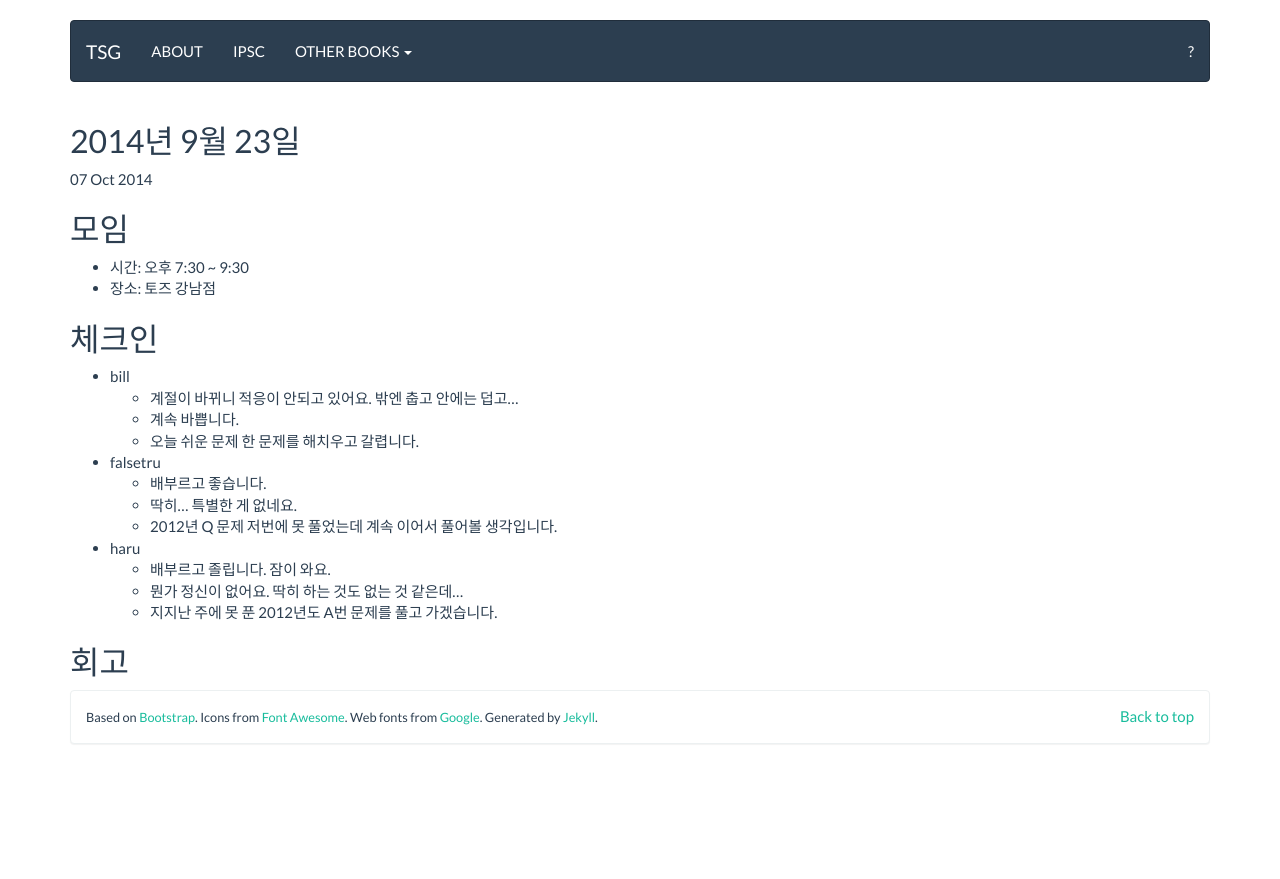
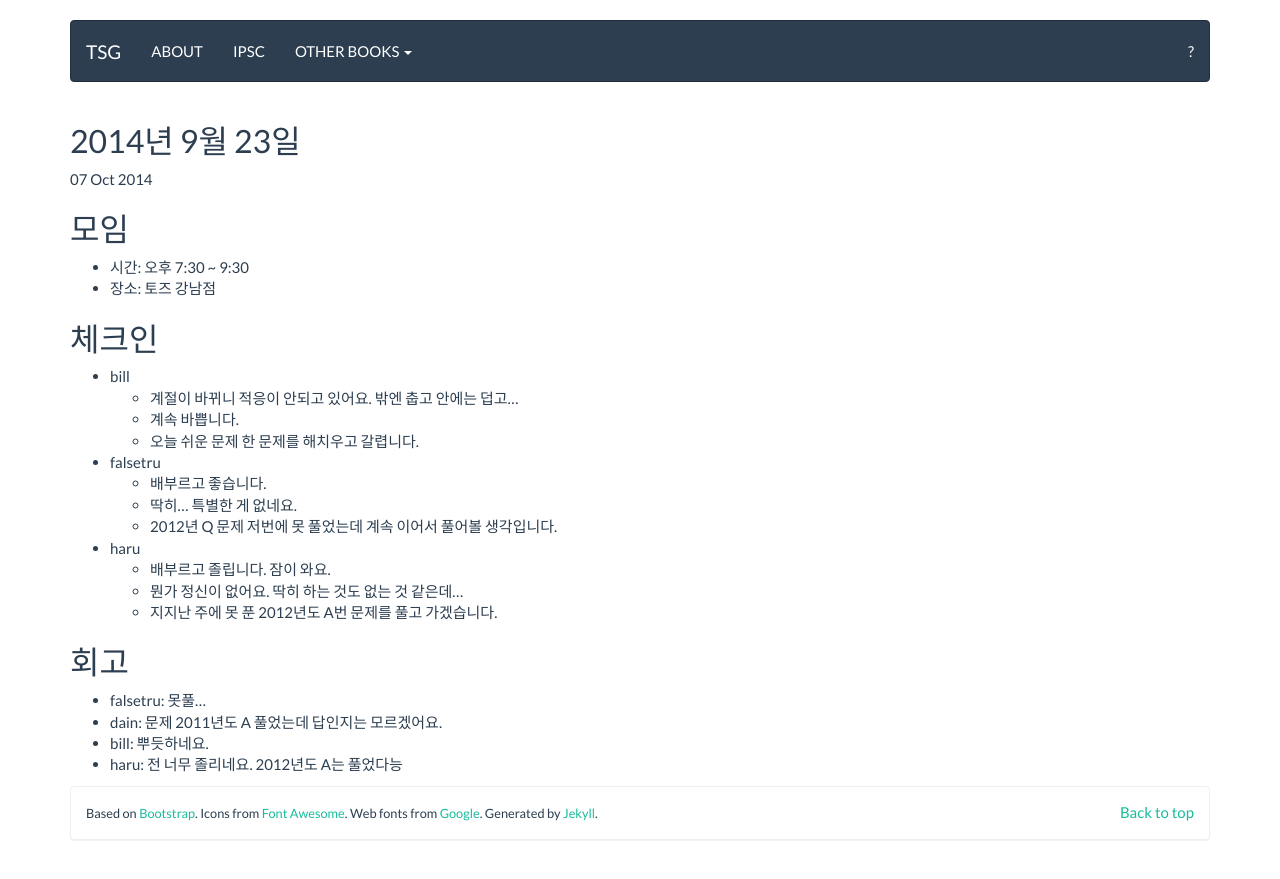
Before and after one commit to tuestudy/tuestudy.github.io, a Jekyll site: the page built from _posts/2014-10-07-tsg-ipsc-off.markdown, in a window 1280 px wide. Shown: the top 879 px of the page. Built offline with Jekyll 4.4.1, drawn with Linux system fonts in a browser that asks for light colours; Markdown is read by kramdown in place of the engine named in the settings.

Commit message:
2014-10-07 회고

```diff
--- a/_posts/2014-10-07-tsg-ipsc-off.markdown
+++ b/_posts/2014-10-07-tsg-ipsc-off.markdown
@@ -29,3 +29,8 @@
     * 지지난 주에 못 푼 2012년도 A번 문제를 풀고 가겠습니다.
 
 ## 회고
+
+* falsetru: 못풀...
+* dain: 문제 2011년도 A 풀었는데 답인지는 모르겠어요.
+* bill: 뿌듯하네요.
+* haru: 전 너무 졸리네요. 2012년도 A는 풀었다능
```
